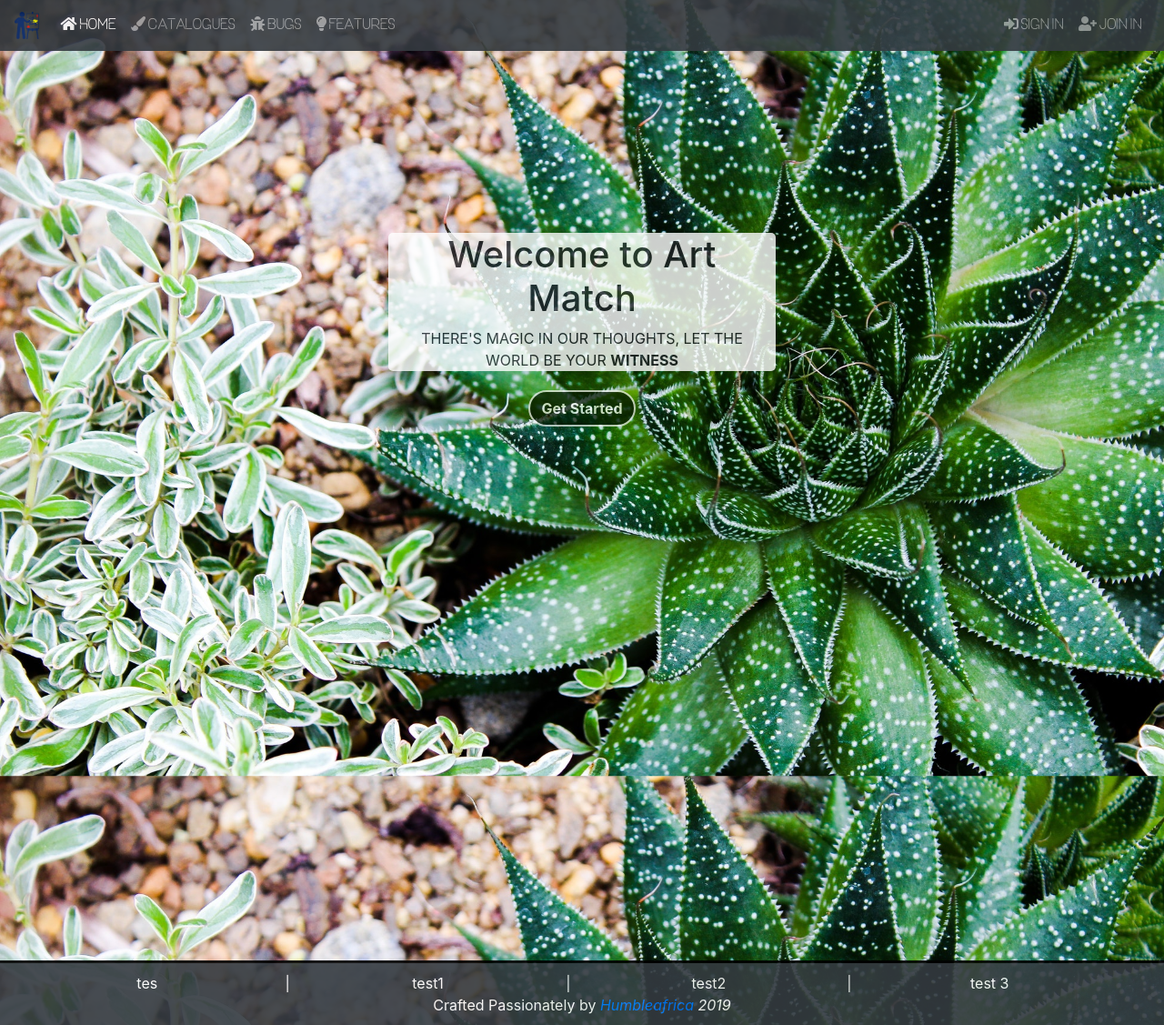
After one commit to humbleafrica-zz/artmatch, a Django app: page / in a window 1280 px wide. The commit adds this page. Shown: the whole page at 91% size. Run offline with Django 3.2, Linux system fonts and the light colour scheme; some libraries are stand-ins or nearby versions; some web fonts are replaced.

Commit message:
navs and langing pages

```diff
--- a/artist/static/artist/style.css
+++ b/artist/static/artist/style.css
@@ -22,6 +22,10 @@ a:link {
     font-style: normal;
 }
 
+nav {
+    opacity: .9 !important;
+    width: 100% !important;
+}
 
 body {
     background: white url('images/match.png')no-repeat center center fixed;
@@ -33,10 +37,7 @@ body {
     position: relative;
 }
 
-nav {
-    opacity: .9 !important;
-    width: 100% !important;
-}
+/*form styling */
 
 form {
     margin: 120px auto;
@@ -122,14 +123,31 @@ text {
     margin: 5px 5px;
 }
 
-/* ################  ####################*/
+/*- LANDING PAGE STYLING -*/
 
-.errors {
-    color: red;
-    background-color: white;
-    padding: 5px;
-    margin: 2px;
+.landing {
+    background-color: #ffffff;
+    margin: 200px auto 10px;
+    height: 100%;
+    border-radius: 5px;
+}
 
+.btn-landing {
+    border-radius: 50px;
+    border: 2px solid #f1f1f1;
+    background-color: #031101;
+    opacity: .9;
+    color: #ffffff;
+    font-weight: bold;
+}
+
+.btn-landing:hover {
+    border-radius: 5px;
+    border: 2px solid #8EBC77;
+    background-color: #ffffff;
+    opacity: .9;
+    color: #000000;
+    font-weight: bold;
 }
 
 #footer {
--- a/artist/templates/artist/index.html
+++ b/artist/templates/artist/index.html
@@ -1,4 +1,4 @@
-{% extends 'artist/base.html' %} {% block title %} Welcome to Art | Match {% endblock %} {% block content %}
+{% extends 'artist/base.html' %} {% block title %} It Starts Here {% endblock %} {% block content %}
 
 
 
@@ -17,7 +17,6 @@
                 <h1>Sign In</h1>
             </a>
         </div>
-
     </div>
 
 </div>
--- /dev/null
+++ b/artist/templates/artist/start.html
@@ -0,0 +1,23 @@
+{% extends 'artist/base.html' %} {% block title %} Welcome to Art | Match {% endblock %} {% block content %}
+
+
+
+
+<div class="wrapper">
+
+    {% block login %}{% endblock %}
+
+    <div class="landing col-4">
+        <h1>Welcome to Art Match</h1>
+        <p>THERE'S MAGIC IN OUR THOUGHTS, LET THE WORLD BE YOUR <strong>WITNESS</strong>
+        </p>
+    </div>
+    <div class="text-center">
+        <a href="/signup">
+            <input class="btn btn-landing" type="button" Value="Get Started"/>
+        </a>
+    </div>
+</div>
+
+
+{% endblock %}
--- a/artist/urls.py
+++ b/artist/urls.py
@@ -6,7 +6,7 @@ app_name = 'artist'
 urlpatterns = [
     url(r'^index/$', views.index, name='index'),
     url(r'^catalogue/$', views.catalogue, name='catalogue'),
-    url(r'^/$', views.start, name='start'),
+    url(r'^$', views.start, name='start'),
     url(r'^bug/$', views.bug, name='bug'),
     url(r'^feature/$', views.feature, name='feature'),
     #url('login', views.login, name='login'),
```
Also changed, not shown: artist/templates/artist/bugs.html (+3 -5 lines), artist/templates/artist/catalogue.html (+3 -6 lines), artist/templates/artist/features.html (+3 -4 lines).
